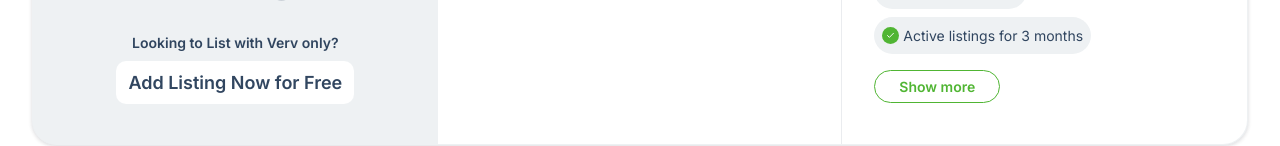
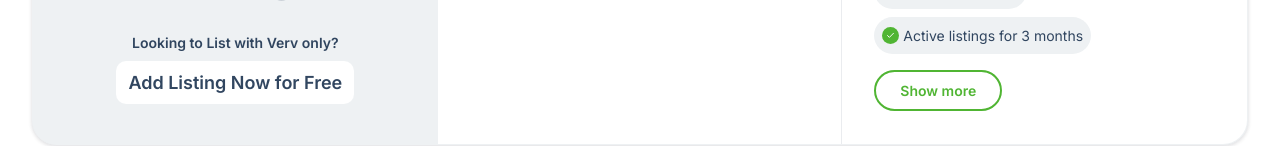
Before and after one commit to jhsayem94/verv-pages, a Next.js app: page / in a window 1280 px wide. Shown: the part 689-835 px from the top of the page. Built offline with nearby package versions, Linux system fonts and the light colour scheme.

Commit message:
Button CSS Adjust

```diff
--- a/src/allComponent/Shared/PricingSection/PricingCard.jsx
+++ b/src/allComponent/Shared/PricingSection/PricingCard.jsx
@@ -71,8 +71,8 @@ const PricingCard = ({ data }) => {
                                 </div>)
                             }
                         </div>
-                        <button className="h-[33px] py-2 px-6 bg-white rounded-[32px] border border-[#50b533] flex-col justify-center items-center gap-1 flex">
-                            <span className="text-[#50b533] text-sm font-semibold font-['Inter']">Show more</span>
+                        <button className=" py-2 px-6 bg-white rounded-[32px] border-2 border-[#50B533] flex-col justify-center items-center gap-1 flex">
+                            <span className="text-[#50b533] text-[14px] font-semibold font-['Inter']">Show more</span>
                         </button>
                     </div>
                 </div>
```
